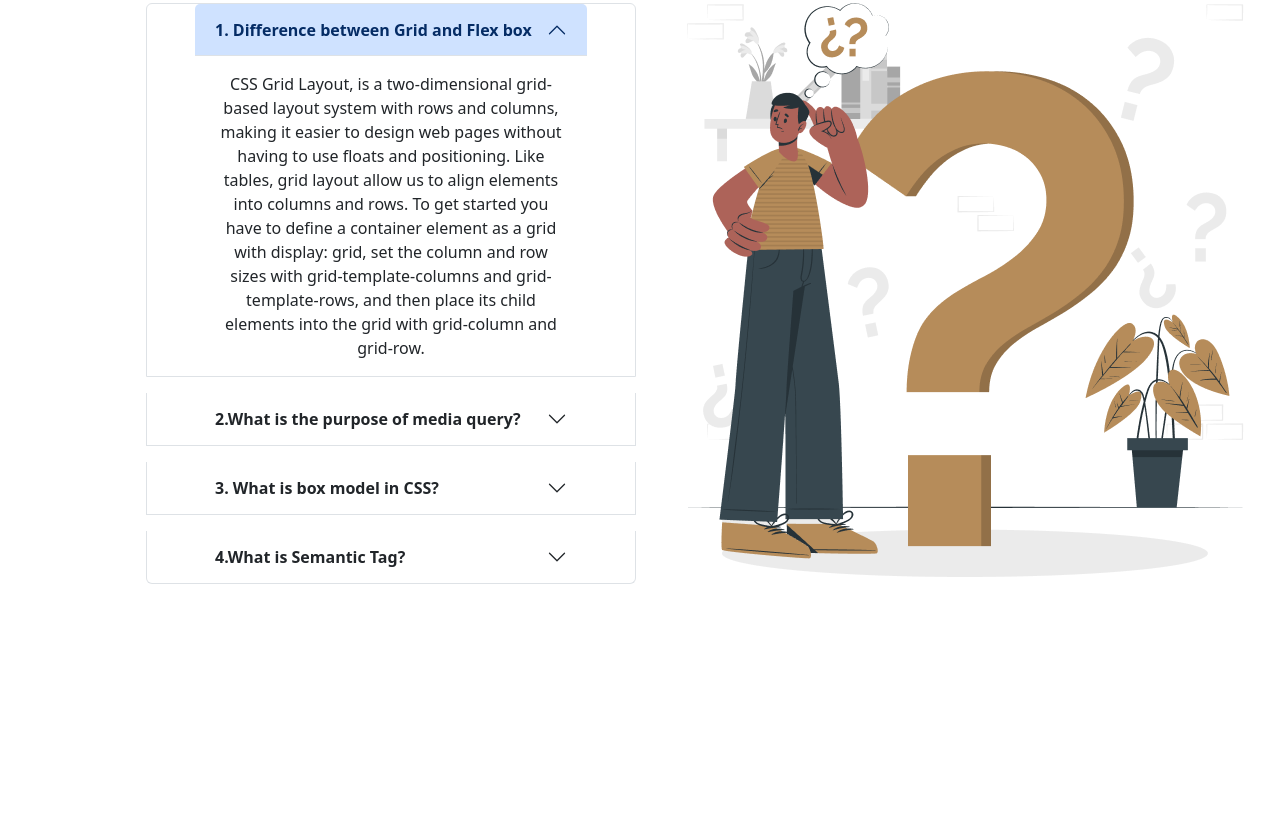
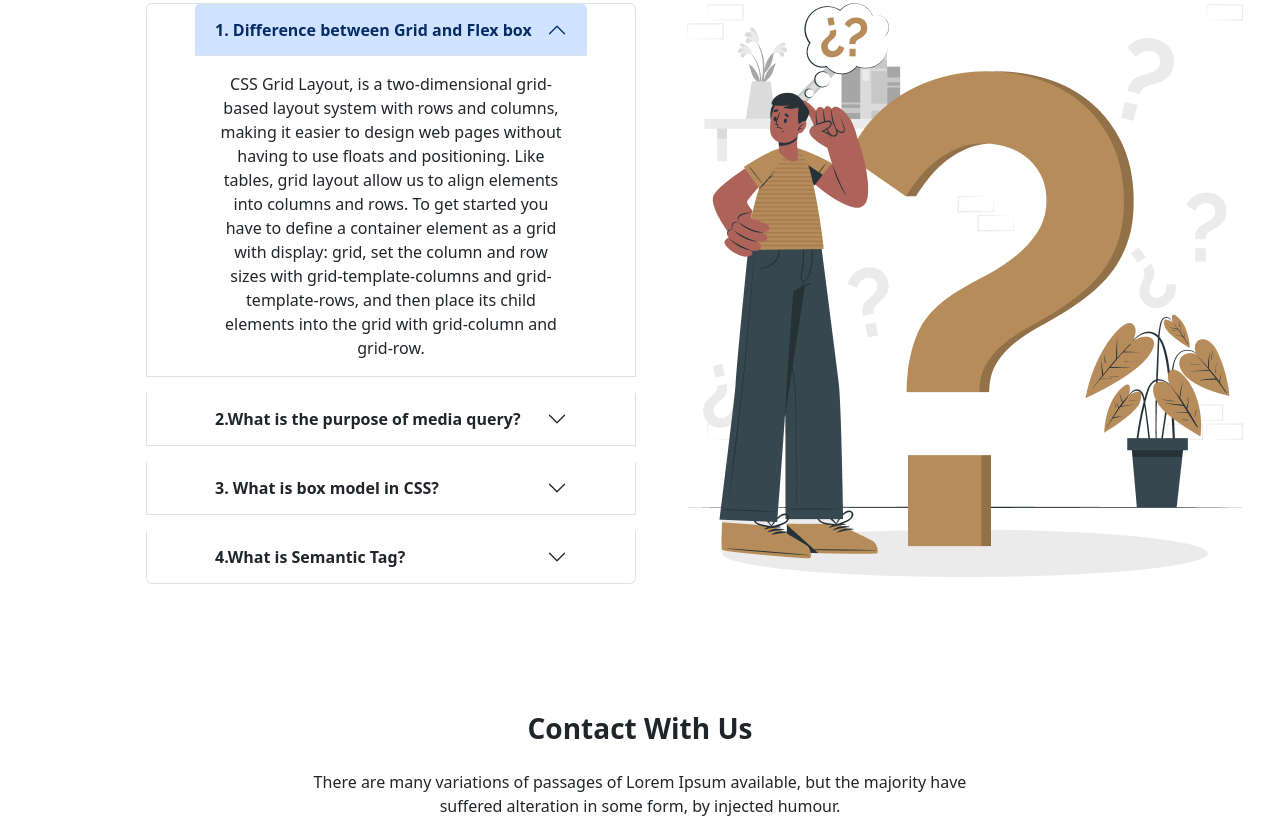
Before and after one commit to sarowarhossain1/b6-house, a plain HTML site: page index.html in a window 1280 px wide. Shown: the part 2699-3533 px from the top of the page. Before the commit the page ends 3347 px from the top, so only its background shows below. Drawn offline with nearby package versions, Linux system fonts and the light colour scheme.

Commit message:
added contact section

```diff
--- a/index.html
+++ b/index.html
@@ -267,7 +267,14 @@ The thickness of the borders are determined by the border-width and shorthand bo
                   </div>
                 </div>
             </section>
+            <!-- contact section -->
+            <section class="text-center mt-5">
+                <h3 class="p-3"><strong>Contact With Us</strong></h3>
+                <p>There are many variations of passages of Lorem Ipsum available, but the majority have
+                <br>
+                suffered alteration in some form, by injected humour.</p>
 
+              </section>
       </main>
 
 
```
